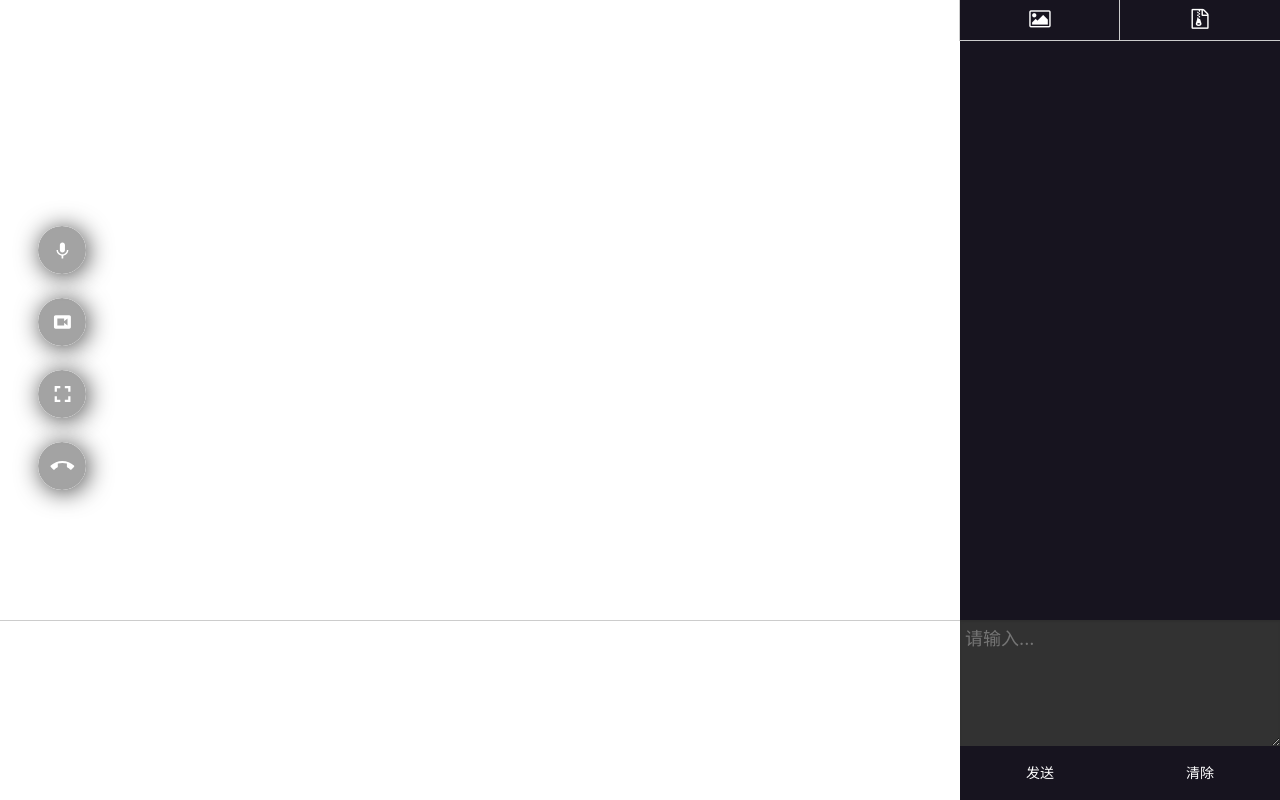
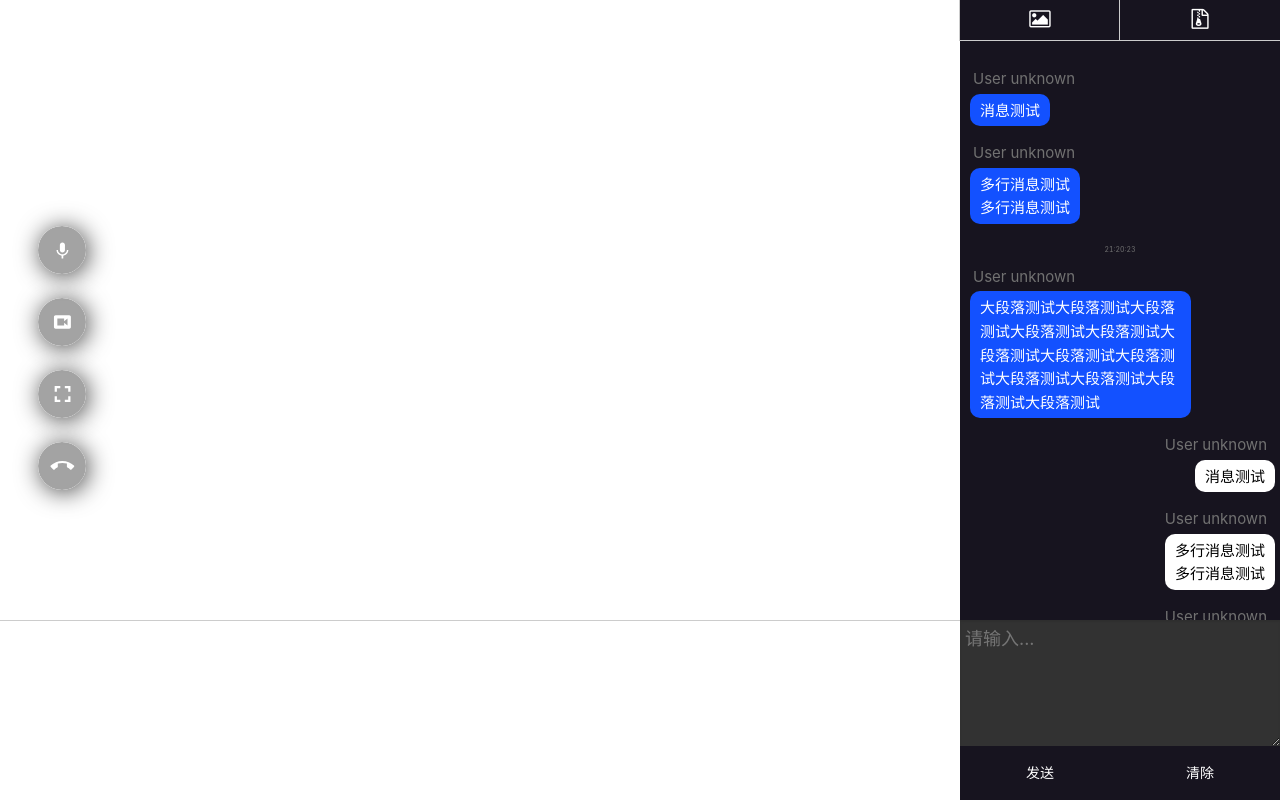
Before and after one commit to TheWeaks/m2m-rtc, a website built with webpack: page src/index.html in a window 1280 px wide. Built offline with nearby package versions, Linux system fonts and the light colour scheme; no server answers.

Commit message:
test update

```diff
--- a/src/index.html
+++ b/src/index.html
@@ -69,7 +69,44 @@
 		</div>
 		<div class="chat-content">
 			<ul class="chat-lines">
-				<li class="chat-line"></li>
+				<li class="chat-line-left">
+					<div class="line-user-name">User unknown</div>
+					<p>消息测试</p>
+				</li>
+				<li class="chat-line-left">
+					<div class="line-user-name">User unknown</div>
+					<p>多行消息测试<br>多行消息测试</p>
+				</li>
+				<li class="time-divider">21:20:23</li>
+				<li class="chat-line-left">
+					<div class="line-user-name">User unknown</div>
+					<p>大段落测试大段落测试大段落测试大段落测试大段落测试大段落测试大段落测试大段落测试大段落测试大段落测试大段落测试大段落测试</p>
+				</li>
+				<li class="chat-line-right">
+					<div class="line-user-name-right">User unknown</div>
+					<p>消息测试</p>
+				</li>
+				<li class="chat-line-right">
+					<div class="line-user-name-right">User unknown</div>
+					<p>多行消息测试<br>多行消息测试</p>
+				</li>
+				<li class="chat-line-right">
+					<div class="line-user-name-right">User unknown</div>
+					<p>大段落测试大段落测试大段落测试大段落测试大段落测试大段落测试大段落测试大段落测试大段落测试大段落测试大段落测试大段落测试</p>
+				</li>
+				<li class="chat-line-left">
+					<div class="line-user-name">User unknown</div>
+					<p>消息测试</p>
+				</li>
+				<li class="chat-line-left">
+					<div class="line-user-name">User unknown</div>
+					<p>多行消息测试<br>多行消息测试</p>
+				</li>
+				<li class="time-divider">21:20:23</li>
+				<li class="chat-line-left">
+					<div class="line-user-name">User unknown</div>
+					<p>大段落测试大段落测试大段落测试大段落测试大段落测试大段落测试大段落测试大段落测试大段落测试大段落测试大段落测试大段落测试</p>
+				</li>
 			</ul>
 		</div>
 		<div class="chat-textarea-container">
--- a/src/section.css
+++ b/src/section.css
@@ -42,6 +42,7 @@
 .chat-content {
     width            : 100%;
     height           : 72.5%;
+    overflow-y       : scroll;
     background-color : #17141f;
 }
 
@@ -51,11 +52,73 @@
     list-style : none;
 }
 
-.chat-line {
-    width      : 100%;
-    text-align : match-parent;
-    display    : list-item;
-    list-style : none unset none;
+.chat-line-left {
+    min-height    : 30px;
+    margin-left   : 5px;
+    margin-bottom : 5px;
+}
+
+.chat-line-right {
+    height        : auto;
+    min-height    : 30px;
+    margin-right  : 5px;
+    margin-bottom : 5px;
+}
+
+.line-user-name {
+    font-size : 15px;
+    color     : #717171;
+    margin    : 5px auto 3px 8px;
+}
+
+.line-user-name-right {
+    text-align : right;
+    font-size  : 15px;
+    color      : #717171;
+    margin     : 5px 8px 3px auto;
+}
+
+.time-divider {
+    color      : #717171;
+    text-align : center;
+    font-size  : 7px;
+    margin     : 15px 0 5px 0;
+}
+
+.chat-line-left > p {
+    width            : fit-content;
+    max-width        : 70%;
+    background-color : #1351ff;
+    font-size        : 15px;
+    color            : #FFFFFF;
+    word-wrap        : break-word;
+    word-break       : break-all;
+    padding          : 5px 10px 4px 10px;
+    margin           : 3px auto 5px 5px;
+    border-radius    : 10px;
+    display          : list-item;
+}
+
+.chat-line-right > p {
+    float            : right;
+    text-align       : right;
+    width            : fit-content;
+    max-width        : 70%;
+    background-color : #FFFFFF;
+    font-size        : 15px;
+    color            : #000000;
+    word-wrap        : break-word;
+    word-break       : break-all;
+    padding          : 5px 10px 4px 10px;
+    margin           : 0 auto 5px 5px;
+    border-radius    : 10px;
+    display          : list-item;
+}
+
+.time-divider:before, .time-divider:after, .chat-line-left:before, .chat-line-left:after, .chat-line-right:after, .chat-line-right:before {
+    display : table;
+    content : " ";
+    clear   : both;
 }
 
 /*---------------↑聊天信息栏↑-------------------*/
```
